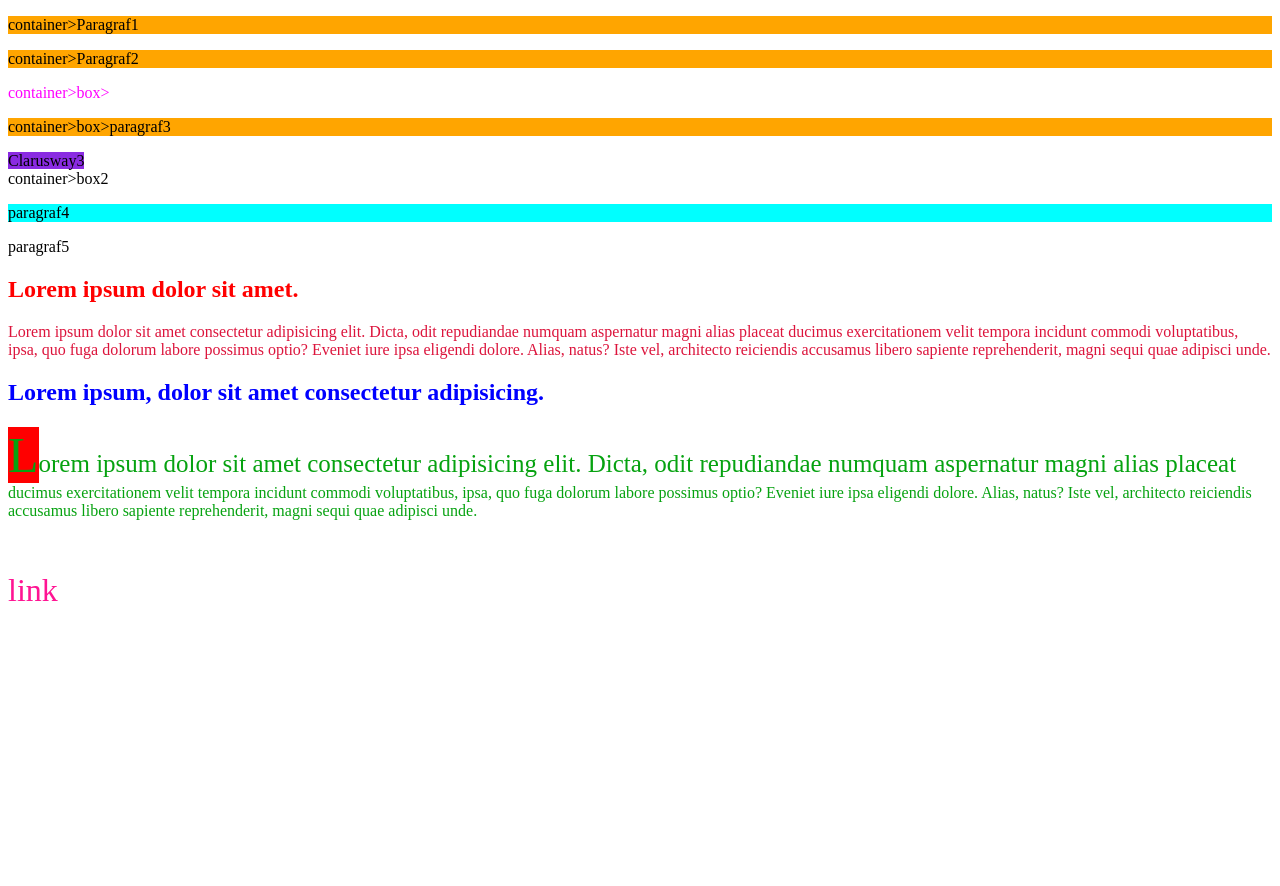
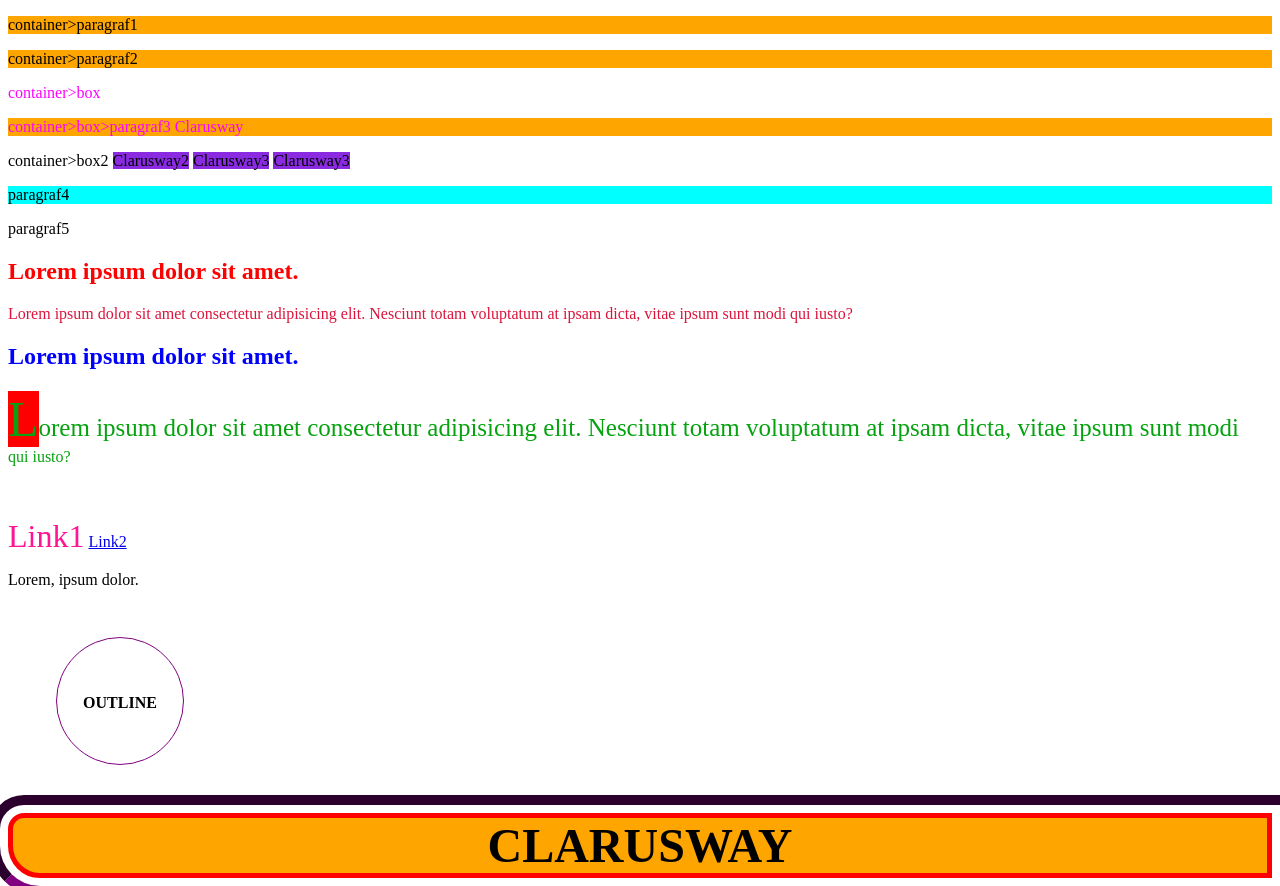
Before and after one commit to gulsen06/Combination, a plain HTML site: page combination.html in a window 1280 px wide. Before the commit the page ends 800 px from the top, so only its background shows below. Drawn offline with Linux system fonts and the light colour scheme.

Commit message:
degisiklik

```diff
--- a/combination.html
+++ b/combination.html
@@ -8,41 +8,51 @@
     <title>Document</title>
   </head>
   <body>
+    <!-- grup selector  -->
+
     <div class="container">
-      <p class="p1">container>Paragraf1</p>
-      <p class="p2">container>Paragraf2</p>
-      <div class="box">container>box></div>
-      <p>container>box>paragraf3</p>
-      <span>Clarusway3</span>
+      <p class="p1">container>paragraf1</p>
+      <p class="p2">container>paragraf2</p>
+      <div class="box">
+        container>box
+        <p>
+          container>box>paragraf3
+          <span>Clarusway</span>
+        </p>
+      </div>
+      <div class="box">
+        container>box2
+        <span>Clarusway2</span>
+        <span>Clarusway3</span>
+        <span>Clarusway3</span>
+      </div>
     </div>
-    <div class="box">container>box2</div>
+
     <p>paragraf4</p>
     <p>paragraf5</p>
 
-    <!-- ---attribute selector----- -->
-
+    <!-- attribute selector  -->
     <h2 title="baslik1">Lorem ipsum dolor sit amet.</h2>
     <p title="paragraf1">
-      Lorem ipsum dolor sit amet consectetur adipisicing elit. Dicta, odit
-      repudiandae numquam aspernatur magni alias placeat ducimus exercitationem
-      velit tempora incidunt commodi voluptatibus, ipsa, quo fuga dolorum labore
-      possimus optio? Eveniet iure ipsa eligendi dolore. Alias, natus? Iste vel,
-      architecto reiciendis accusamus libero sapiente reprehenderit, magni sequi
-      quae adipisci unde.
+      Lorem ipsum dolor sit amet consectetur adipisicing elit. Nesciunt totam
+      voluptatum at ipsam dicta, vitae ipsum sunt modi qui iusto?
     </p>
-    <h2 title="baslik2">
-      Lorem ipsum, dolor sit amet consectetur adipisicing.
-    </h2>
-    <p title="paragraf2">
-      Lorem ipsum dolor sit amet consectetur adipisicing elit. Dicta, odit
-      repudiandae numquam aspernatur magni alias placeat ducimus exercitationem
-      velit tempora incidunt commodi voluptatibus, ipsa, quo fuga dolorum labore
-      possimus optio? Eveniet iure ipsa eligendi dolore. Alias, natus? Iste vel,
-      architecto reiciendis accusamus libero sapiente reprehenderit, magni sequi
-      quae adipisci unde.
+    <h2 title="baslik2">Lorem ipsum dolor sit amet.</h2>
+    <p title="paragraf2" id="paragraf2">
+      Lorem ipsum dolor sit amet consectetur adipisicing elit. Nesciunt totam
+      voluptatum at ipsam dicta, vitae ipsum sunt modi qui iusto?
     </p>
-    <br />
-    <br />
-    <a href="https://google.com" target="_blank"> link</a>
+    <br /><br />
+    <a href="https://google.com" target="_blank">Link1</a>
+    <a href="https://clarusway.com">Link2</a>
+
+    <!-- <ul> -->
+    <!-- <li>Lorem, ipsum dolor.</li> -->
+    <!-- <li>Lorem, ipsum dolor.</li> -->
+    <!-- <li>Lorem, ipsum dolor.</li> -->
+    <!-- </ul> -->
+    <p>Lorem, ipsum dolor.</p>
+    <h1>OUTLINE</h1>
+    <h3>CLARUSWAY</h3>
   </body>
 </html>
```
